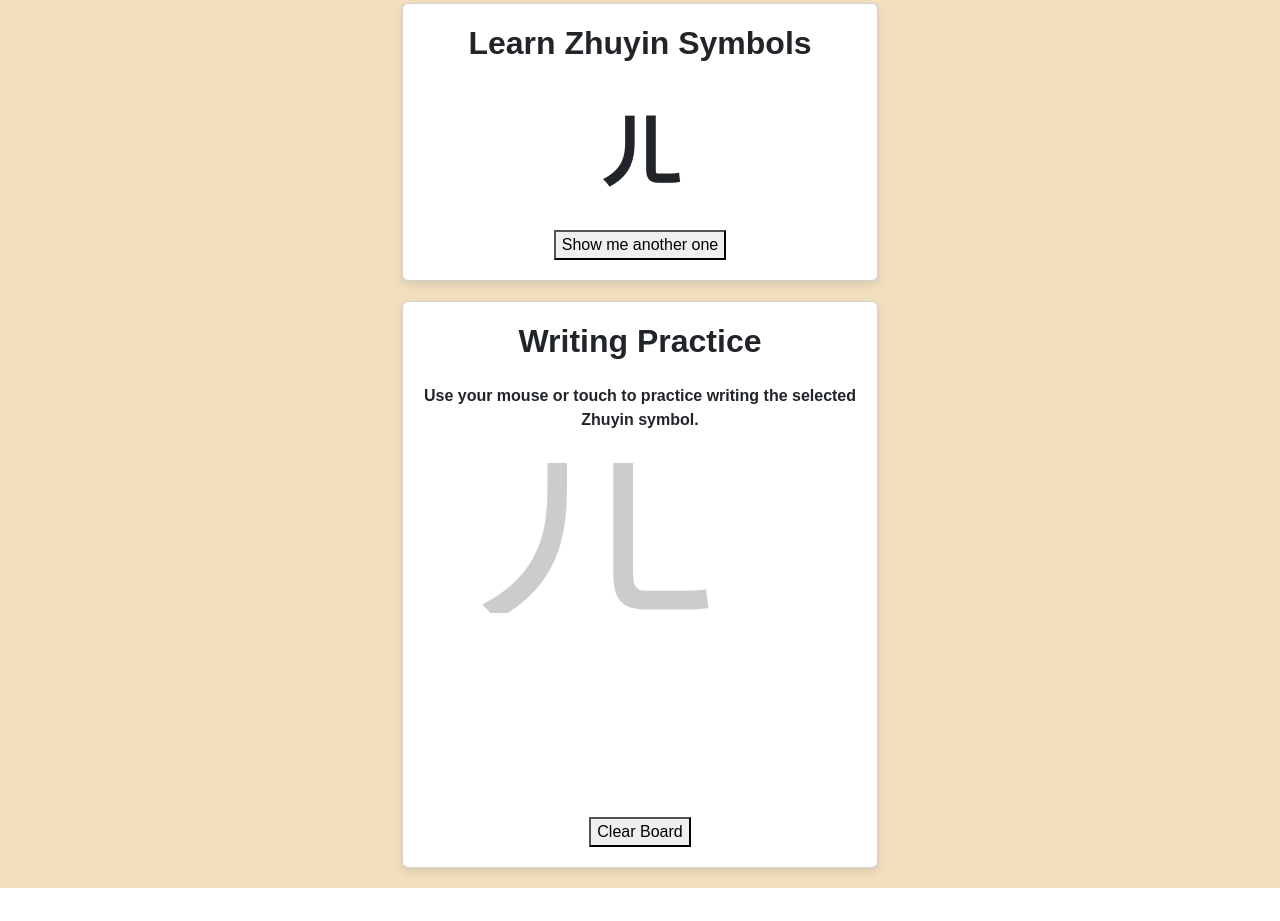
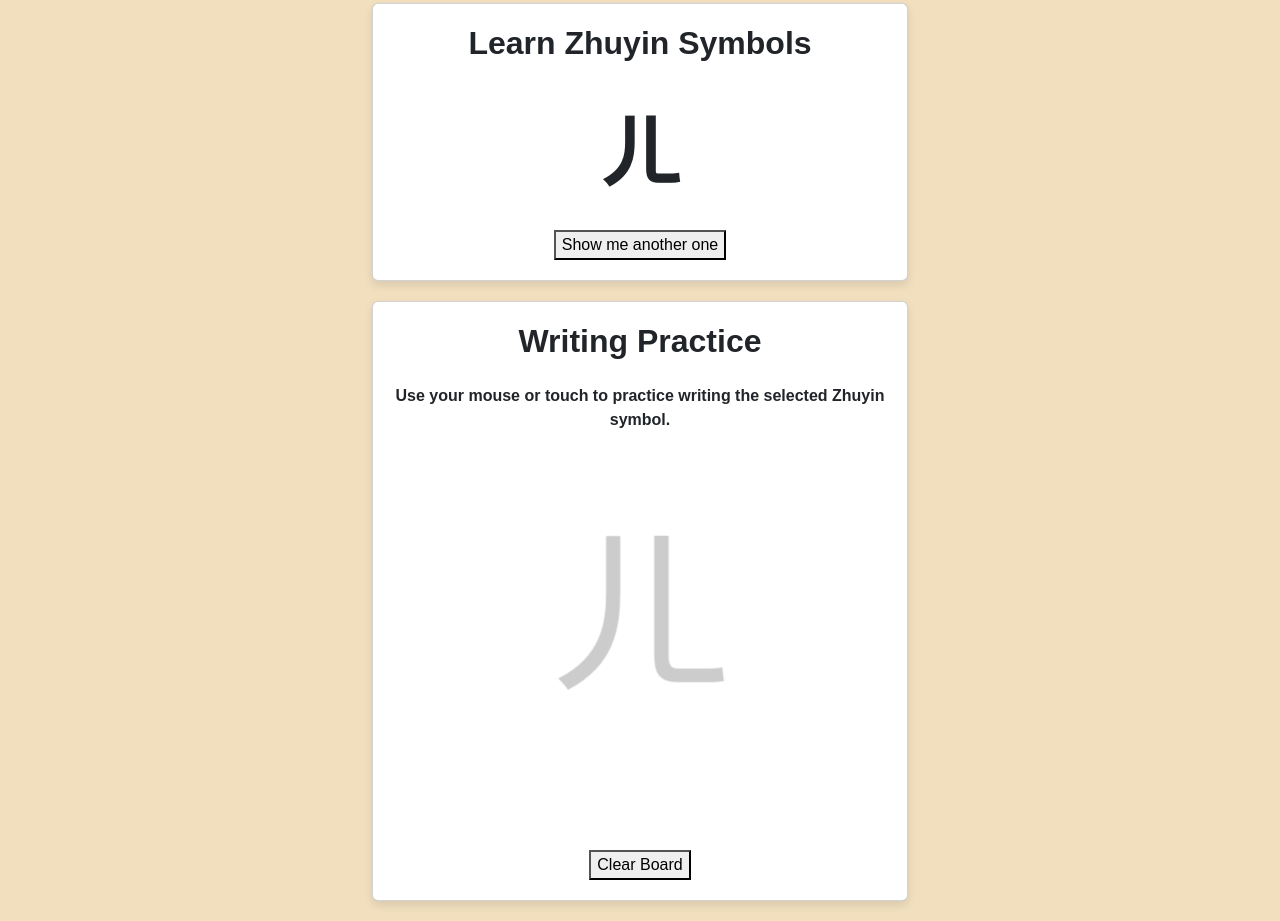
Before and after one commit to khadanj/CS5610-Project-1, a website: page zhuyin.html in a window 1280 px wide. Shown: the part 494-1415 px from the top of the page. Before the commit the page ends 1382 px from the top, so only its background shows below. Drawn offline with nearby package versions, Linux system fonts and the light colour scheme.

Commit message:
Add files via upload

```diff
--- a/css/zhuyin.css
+++ b/css/zhuyin.css
@@ -65,26 +65,15 @@ html {
   text-align: center;
 }
 
-/* introduction */
-.introduction {
-  font-size: 25px;
-}
-
-.countdown-title {
-  color: brown;
-}
-
 .symbols,
 .writing {
   background-color: #ffffff;
   border-radius: 12px;
   padding: 20px;
-  width: 80%;
+  width: 90%;
   margin: 20px auto;
   box-shadow: 0 4px 10px rgba(0, 0, 0, 0.1);
-
   display: grid;
-  grid-template-columns: 1fr;
   gap: 15px;
 }
 
@@ -104,12 +93,12 @@ header .intro {
   line-height: 1.6;
 }
 
-/* ====== Canvas area settings (works on both desktop and mobile) ====== */
+/* ===== Canvas area settings ===== */
 .canvas-wrapper {
   position: relative;
   width: 90%;
-  max-width: 400px;
-  height: 300px;
+  max-width: 450px;
+  aspect-ratio: 4 / 3;
   margin: 0 auto;
 }
 
@@ -117,17 +106,19 @@ canvas {
   position: absolute;
   top: 0;
   left: 0;
-  touch-action: none; /* Required for touch devices */
-  -webkit-touch-callout: none; /* prevent long press menu */
-  -webkit-user-select: none;   /* prevent selection */
+  width: 100%;
+  height: 100%;
+  touch-action: none;
+  -webkit-touch-callout: none;
+  -webkit-user-select: none;
   user-select: none;
 }
 
 .bg-board {
   z-index: 0;
-  pointer-events: none; /* Prevents the background canvas from blocking touch */
+  pointer-events: none;
 }
 
 .board {
-  z-index: 1; /* The drawing canvas is on top */
+  z-index: 1;
 }
--- a/js/zhuyin.js
+++ b/js/zhuyin.js
@@ -18,6 +18,32 @@ const bgCtx = bgCanvas.getContext('2d');
 let currentSymbol = '';
 let drawing = false;
 
+/* ---------- Resize canvas to match CSS size + DPR ---------- */
+function resizeCanvas() {
+  const dpr = window.devicePixelRatio || 1;
+
+  // CSS size
+  const width = canvas.clientWidth;
+  const height = canvas.clientHeight;
+
+  // set real pixel size
+  canvas.width = width * dpr;
+  canvas.height = height * dpr;
+
+  bgCanvas.width = width * dpr;
+  bgCanvas.height = height * dpr;
+
+  // scale for high DPI
+  ctx.setTransform(dpr, 0, 0, dpr, 0, 0);
+  bgCtx.setTransform(dpr, 0, 0, dpr, 0, 0);
+
+  // redraw symbol after resize
+  showRandomSymbol();
+}
+
+window.addEventListener('resize', resizeCanvas);
+resizeCanvas();
+
 /* ---------- symbol logic ---------- */
 function showRandomSymbol() {
   const randomIndex = Math.floor(Math.random() * symbols.length);
@@ -25,11 +51,19 @@ function showRandomSymbol() {
   box.textContent = currentSymbol;
 
   bgCtx.clearRect(0, 0, bgCanvas.width, bgCanvas.height);
-  bgCtx.font = '250px sans-serif';
+
+  const centerX = bgCanvas.width / 2;
+  const centerY = bgCanvas.height / 2;
+
+  // font size based on canvas size
+  const fontSize = Math.min(bgCanvas.width, bgCanvas.height) * 0.55;
+
+  bgCtx.font = `${fontSize}px sans-serif`;
   bgCtx.fillStyle = 'rgba(0,0,0,0.2)';
   bgCtx.textAlign = 'center';
   bgCtx.textBaseline = 'middle';
-  bgCtx.fillText(currentSymbol, bgCanvas.width / 2, bgCanvas.height / 2);
+
+  bgCtx.fillText(currentSymbol, centerX, centerY);
 }
 
 btn.addEventListener('click', showRandomSymbol);
@@ -40,9 +74,8 @@ ctx.strokeStyle = '#000';
 ctx.lineWidth = 4;
 ctx.lineCap = 'round';
 
-/* ---------- pointer events (key part) ---------- */
+/* ---------- pointer events ---------- */
 canvas.addEventListener('pointerdown', (e) => {
-  e.preventDefault();
   drawing = true;
   ctx.beginPath();
   const rect = canvas.getBoundingClientRect();
@@ -51,46 +84,44 @@ canvas.addEventListener('pointerdown', (e) => {
 
 canvas.addEventListener('pointermove', (e) => {
   if (!drawing) return;
-  e.preventDefault();
   const rect = canvas.getBoundingClientRect();
   ctx.lineTo(e.clientX - rect.left, e.clientY - rect.top);
   ctx.stroke();
 });
 
-canvas.addEventListener('pointerup', () => {
-  drawing = false;
-});
+canvas.addEventListener('pointerup', () => (drawing = false));
+canvas.addEventListener('pointerleave', () => (drawing = false));
 
-canvas.addEventListener('pointerleave', () => {
-  drawing = false;
-});
-
-canvas.addEventListener('pointercancel', () => {
-  drawing = false;
-});
-
-/* ---------- touch events fallback for Safari ---------- */
-canvas.addEventListener('touchstart', (e) => {
+/* ---------- touch events fallback ---------- */
+function touchStart(e) {
   e.preventDefault();
   drawing = true;
+
   const rect = canvas.getBoundingClientRect();
   const touch = e.touches[0];
+
   ctx.beginPath();
   ctx.moveTo(touch.clientX - rect.left, touch.clientY - rect.top);
-});
+}
 
-canvas.addEventListener('touchmove', (e) => {
+function touchMove(e) {
   e.preventDefault();
   if (!drawing) return;
+
   const rect = canvas.getBoundingClientRect();
   const touch = e.touches[0];
+
   ctx.lineTo(touch.clientX - rect.left, touch.clientY - rect.top);
   ctx.stroke();
-});
+}
 
-canvas.addEventListener('touchend', () => {
+function touchEnd() {
   drawing = false;
-});
+}
+
+canvas.addEventListener("touchstart", touchStart, { passive: false });
+canvas.addEventListener("touchmove", touchMove, { passive: false });
+canvas.addEventListener("touchend", touchEnd, { passive: false });
 
 /* ---------- clear ---------- */
 clearBtn.addEventListener('click', () => {
```
